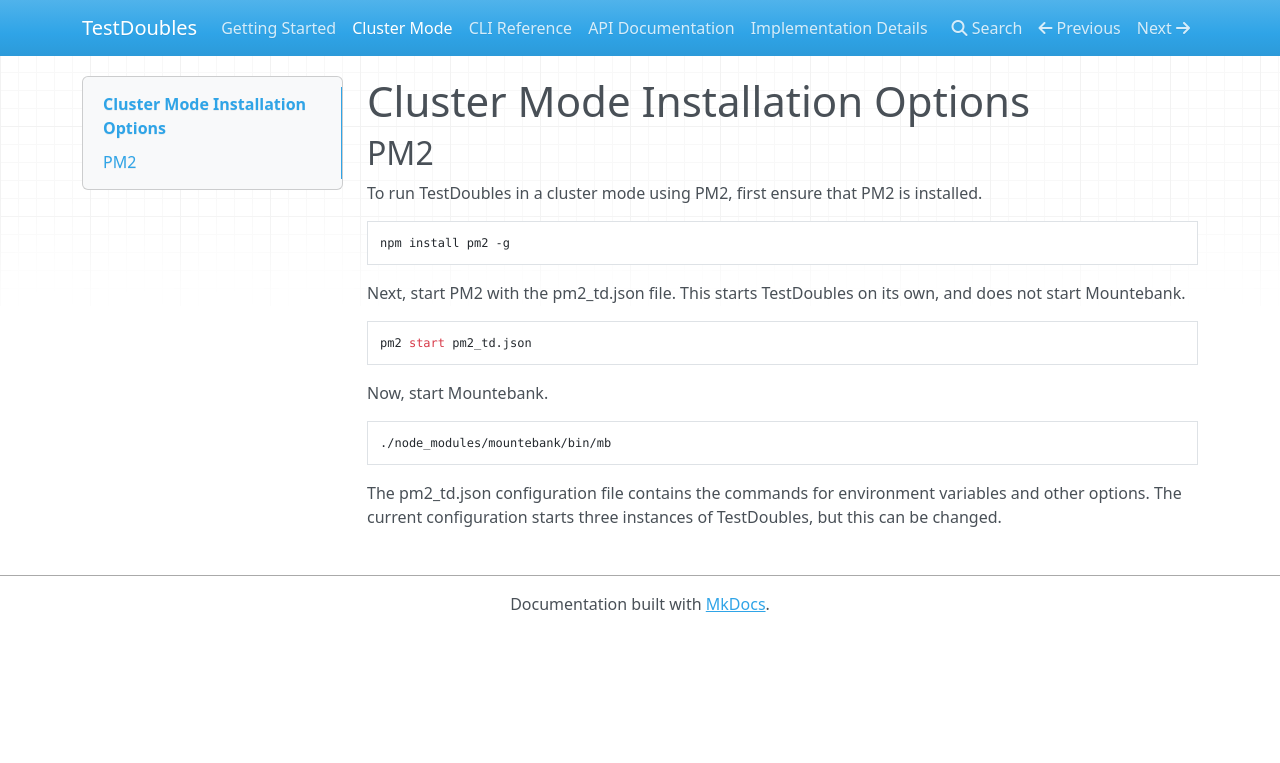
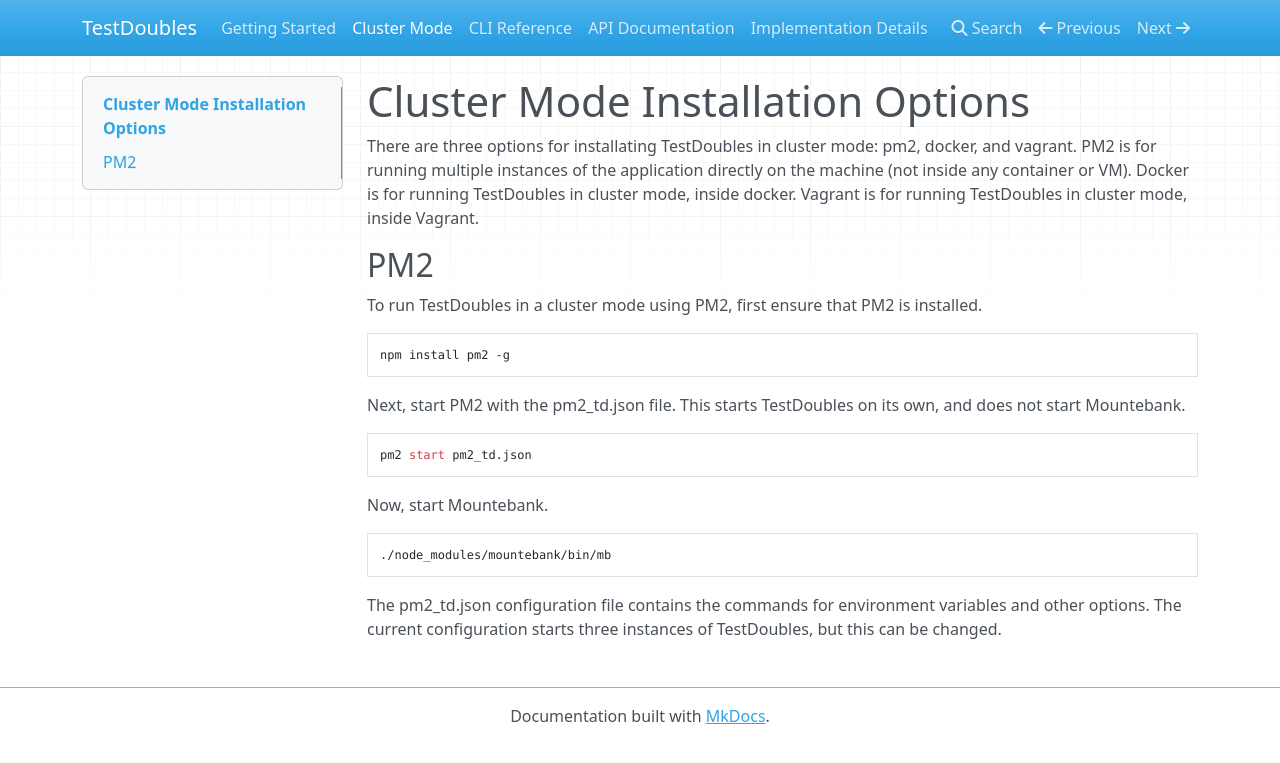
Before and after one commit to waffle-iron/TestDoubles, an MkDocs documentation site: the page built from documentation/cluster_mode.md, in a window 1280 px wide. Shown: the top 763 px of the page. Built offline with MkDocs 1.6.1, drawn with Linux system fonts in a browser that asks for light colours; nearby versions of some CDN libraries; old or Windows-style settings are respelled for this version of MkDocs.

Commit message:
updated cluster mode documentation

```diff
--- a/documentation/cluster_mode.md
+++ b/documentation/cluster_mode.md
@@ -1,4 +1,9 @@
 # Cluster Mode Installation Options
+
+There are three options for installating TestDoubles in cluster mode: pm2, docker, and vagrant.
+PM2 is for running multiple instances of the application directly on the machine (not inside any container or VM).
+Docker is for running TestDoubles in cluster mode, inside docker.
+Vagrant is for running TestDoubles in cluster mode, inside Vagrant.
 
 ## PM2
 
```
